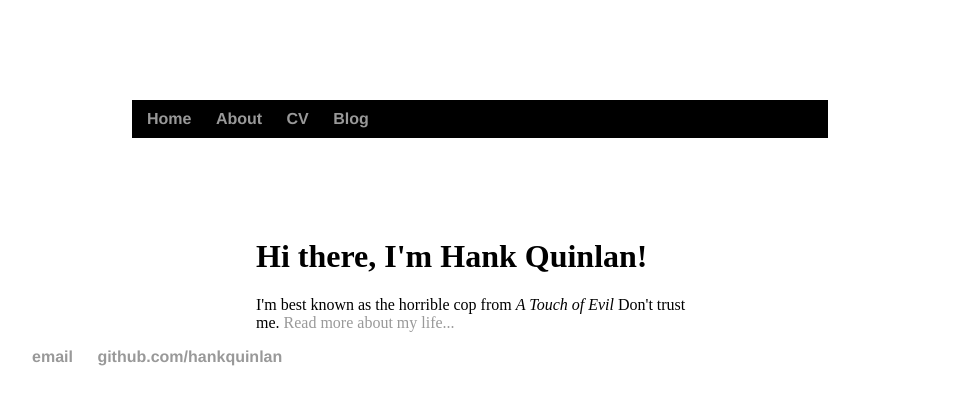
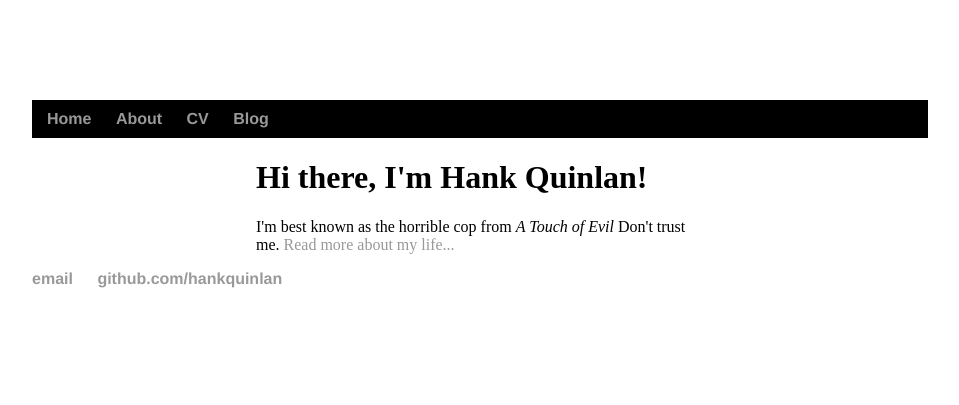
Before and after one commit to BobRendal/BobRendal.github.io, a Jekyll site: the page built from index.html, in a window 1280 px wide. Shown: the top 405 px of the page, without its empty margins (160-1119 px from the left). Built offline with Jekyll 4.4.1, drawn with Linux system fonts in a browser that asks for light colours.

Commit message:
Update main.css

```diff
--- a/css/main.css
+++ b/css/main.css
@@ -24,7 +24,7 @@ nav ul li, footer ul li {
 .bg-wraf {
   background: #000000;
   padding: 10px 0; /* For clarity */
-  margin: 100px
+  margin: 0px
 }
 
 a {
```
